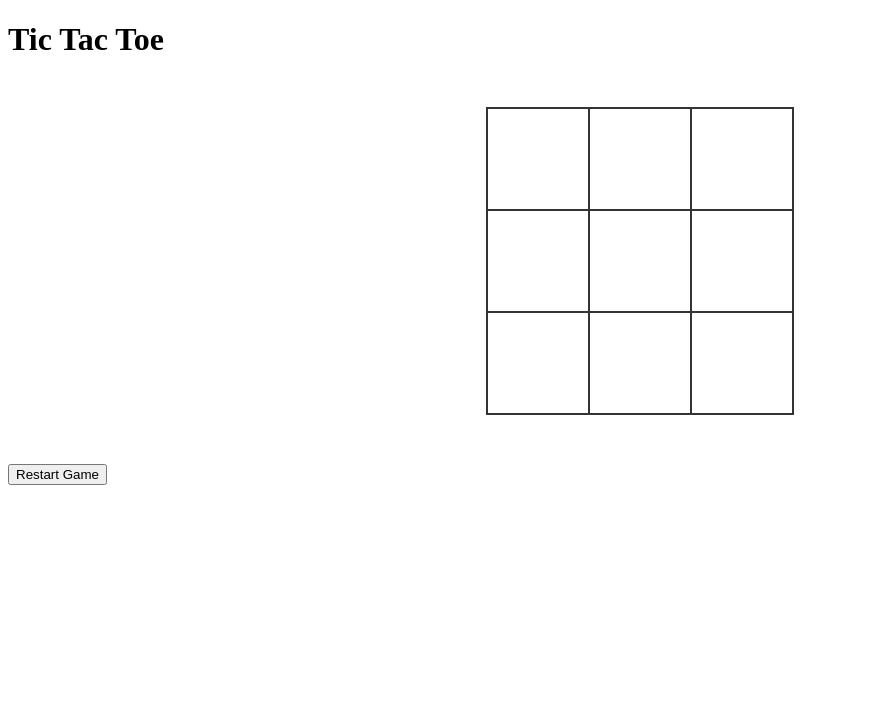
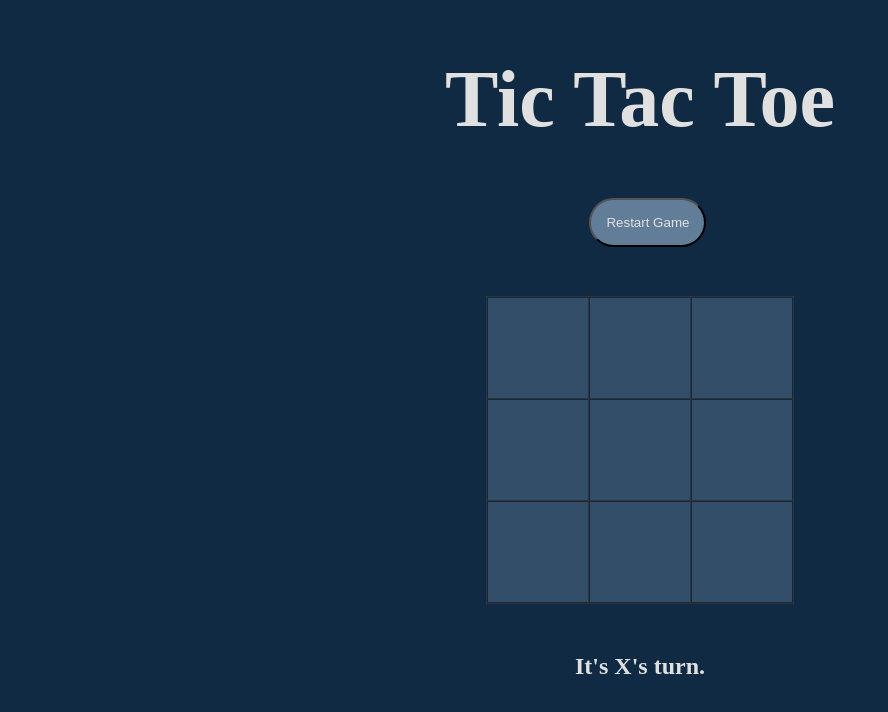
Before and after one commit to DevGithub23/TicTacToe, a website: page index.html in a window 1280 px wide. Shown: the whole page, without its empty margins (0-888 px from the left). Drawn offline with Linux system fonts and the light colour scheme.

Commit message:
Update 3 files

```diff
--- a/index.html
+++ b/index.html
@@ -9,7 +9,8 @@
     <script src="./script.js" defer async></script>
   </head>
   <body>
-    <h1>Tic Tac Toe</h1>
+    <h1 class="gameTitle">Tic Tac Toe</h1>
+        <button class="gameRestart">Restart Game</button>
     <div class="gameContainer">
       <div data-cell-index="0" class="cell"></div>
       <div data-cell-index="1" class="cell"></div>
@@ -22,6 +23,6 @@
       <div data-cell-index="8" class="cell"></div>
     </div>
     <h2 class="gameStatus"></h2>
-    <button class="gameRestart">Restart Game</button>
+
   </body>
 </html>
--- a/script.js
+++ b/script.js
@@ -6,9 +6,9 @@ let gameState = ["", "", "", "", "", "", "", "", ""];
 
 const winningMessage = () => `Player ${currentPlayer} has won!`;
 const drawMessage = () => `Game ended in a draw!`;
-const currentPlayerTurn = () => `It's ${currentPlayer}'s turn`;
+const currentPlayerTurn = () => `It's ${currentPlayer}'s turn.`;
 
-// statusDisplay.innerHTML = currentPlayerTurn();
+statusDisplay.innerHTML = currentPlayerTurn();
 
 // insert winning conditions
 const winningConditions = [
@@ -19,7 +19,7 @@ const winningConditions = [
   [1, 4, 7],
   [2, 5, 8],
   [0, 4, 8],
-  [2, 4, 6]
+  [2, 4, 6],
 ];
 
 function handleCellPlayed(clickedCell, clickedCellIndex) {
--- a/style.css
+++ b/style.css
@@ -1,3 +1,13 @@
+body {
+  background-color: #102a43;
+}
+
+.gameTitle {
+  font-size: 80px;
+  color: #e0e0e0;
+  text-align: center;
+}
+
 .App {
   font-family: sans-serif;
   text-align: center;
@@ -11,6 +21,7 @@ section {
   grid-template-columns: repeat(3, auto);
   width: 306px;
   margin: 50px auto;
+  background-color: #334e68;
 }
 
 .cell {
@@ -18,7 +29,33 @@ section {
   height: 100px;
   box-shadow: 0 0 0 1px #333333;
   border: 1px solid #333333;
+  border-color: #102a43;
   cursor: pointer;
   line-height: 100px;
   font-size: 60px;
+  color: #9fb3c8;
+  text-align: center;
 }
+
+.cell:hover {
+  background-color: #627d98;
+  color: #333333;
+}
+
+.gameStatus {
+  color: #e0e0e0;
+  text-align: center;
+}
+
+.gameRestart {
+  background-color: #627d98;
+  color: #e0e0e0;
+  border-radius: 25px;
+  margin-left: 46%;
+  padding: 15px;
+}
+.gameRestart:hover {
+  background-color: #9fb3c8;
+  color: #333333;
+  border: none;
+}
```
